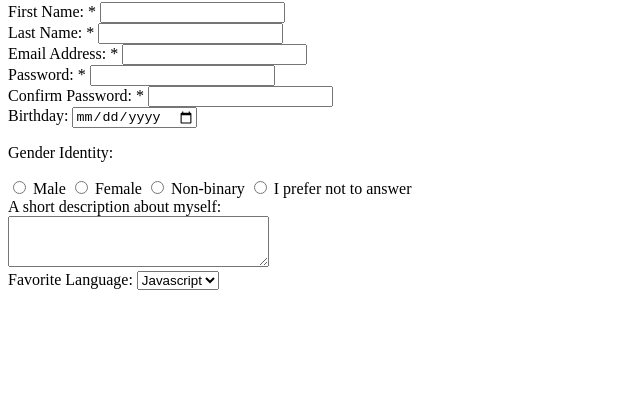
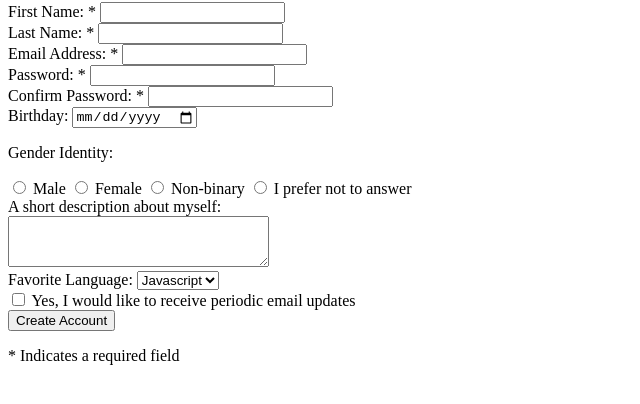
Before and after one commit to jadenSierra/WF_2021, a plain HTML site: page Registration_Form/index.html in a window 1280 px wide. Shown: the part 78-482 px from the top of the page, without its empty margins (0-640 px from the left). Drawn offline with Linux system fonts and the light colour scheme.

Commit message:
finished commit

```diff
--- a/Registration_Form/index.html
+++ b/Registration_Form/index.html
@@ -56,8 +56,14 @@
                 <option value="python">Python</option>
             </select>
         </div>
-        <div></div>
+        <div>
+            <input type="checkbox" name="accept" id="accept">
+            <label for="accept">Yes, I would like to receive periodic email updates</label>
+        </div>
+        <div>
+            <button type="submit">Create Account</button>
+        </div>
     </form>
-
+    <p>* Indicates a required field</p>
 </body>
 </html>
```
